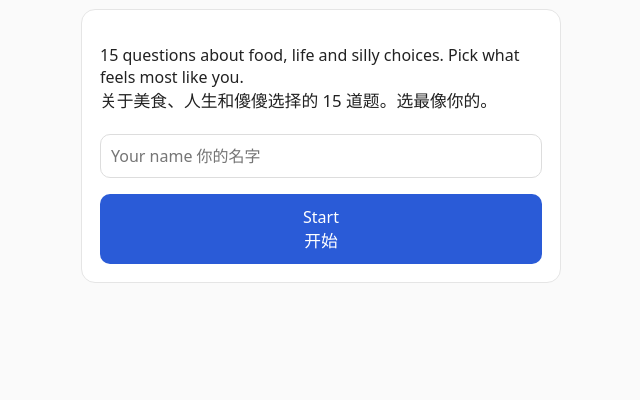
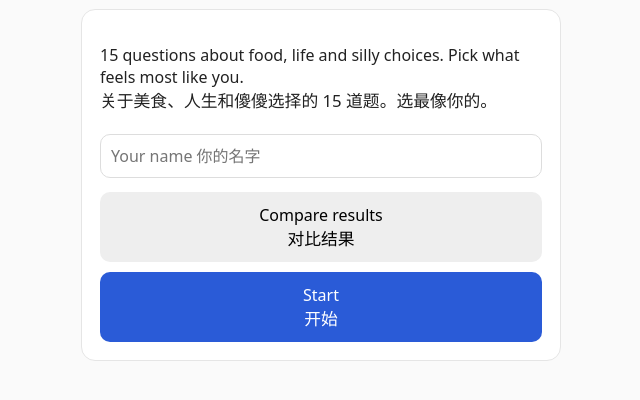
Before and after one commit to Qunfong/personality-quiz, a plain HTML site: page index.html in a window 1280 px wide. Shown: the part 100-500 px from the top of the page, without its empty margins (319-959 px from the left). Drawn offline with Linux system fonts and the light colour scheme.

Commit message:
Update index.html

```diff
--- a/index.html
+++ b/index.html
@@ -37,7 +37,7 @@ B:["Mountain Goat 🐐|山羊|Shānyáng","Curious and fearless. If there's a cl
 C:["Golden Retriever 🐕|金毛|Jīnmáo","Warm and loyal, happiest when everyone is together.|温暖又忠诚,大家在一起时你最开心。|Wēnnuǎn yòu zhōngchéng, dàjiā zài yìqǐ shí nǐ zuì kāixīn.","Social|爱社交|Ài shèjiāo"],
 D:["Chaotic Goose 🪿|大白鹅|Dà bái é","Unpredictable and funny. Nobody knows what you'll do next, including you.|难以预测又好笑。谁也不知道你下一步做什么,包括你自己。|Nán yǐ yùcè yòu hǎoxiào. Shéi yě bù zhīdào nǐ xià yí bù zuò shénme, bāokuò nǐ zìjǐ.","Spontaneous|随性|Suíxìng"]};
 const L="ABCD";let name="",ans=[],i=0;const $=document.getElementById("app");
-function home(){$.innerHTML=`<h1>${f("Personality Quiz|性格小测验|Xìnggé xiǎo cèyàn")}</h1><div class=card><p>${f(Q.length+" questions about food, life and silly choices. Pick what feels most like you.|关于美食、人生和傻傻选择的 "+Q.length+" 道题。选最像你的。|Guānyú měishí, rénshēng hé shǎshǎ xuǎnzé de "+Q.length+" dào tí. Xuǎn zuì xiàng nǐ de.")}</p><input id=n placeholder="Your name 你的名字"><button class=p onclick="start()">${f("Start|开始|Kāishǐ")}</button></div>`}
+function home(){$.innerHTML=`<h1>${f("Personality Quiz|性格小测验|Xìnggé xiǎo cèyàn")}</h1><div class=card><p>${f(Q.length+" questions about food, life and silly choices. Pick what feels most like you.|关于美食、人生和傻傻选择的 "+Q.length+" 道题。选最像你的。|Guānyú měishí, rénshēng hé shǎshǎ xuǎnzé de "+Q.length+" dào tí. Xuǎn zuì xiàng nǐ de.")}</p><input id=n placeholder="Your name 你的名字"><button class=s onclick="cmp()">${f("Compare results|对比结果|x")}</button><button class=p onclick="start()">${f("Start|开始|Kāishǐ")}</button></div>`}
 function start(){name=(document.getElementById("n").value||"").trim()||"Me";ans=[];i=0;ask()}
 function ask(){const[q,o]=Q[i];$.innerHTML=`<div class=bar><i style="width:${i/Q.length*100}%"></i></div><div class=card><small>${i+1} / ${Q.length}</small><h2>${f(q)}</h2>${o.map((t,k)=>`<button class=o onclick="pick(${k})">${f(t)}</button>`).join("")}</div>`}
 function pick(k){ans.push(L[k]);i++;i<Q.length?ask():done()}
```
